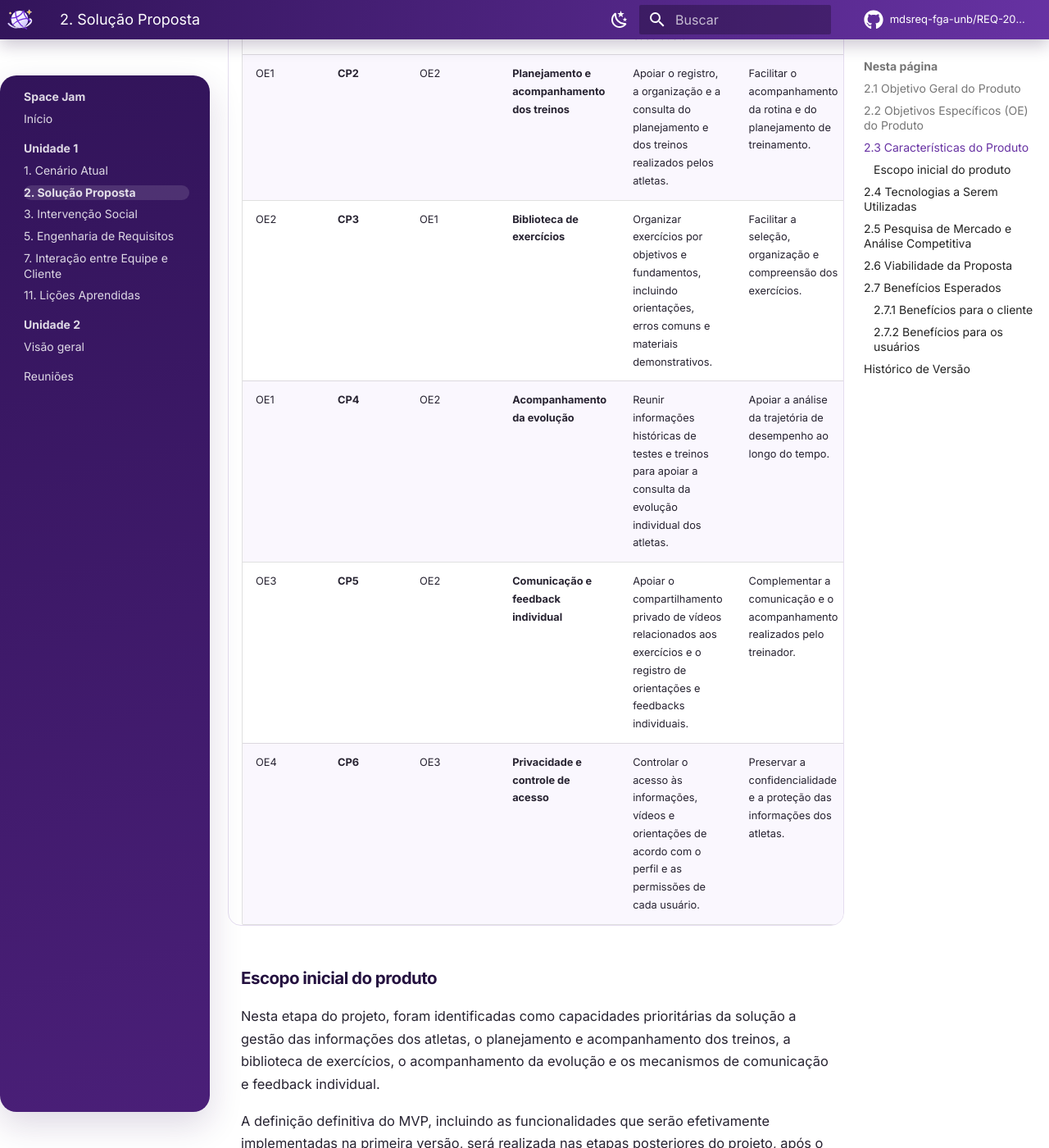
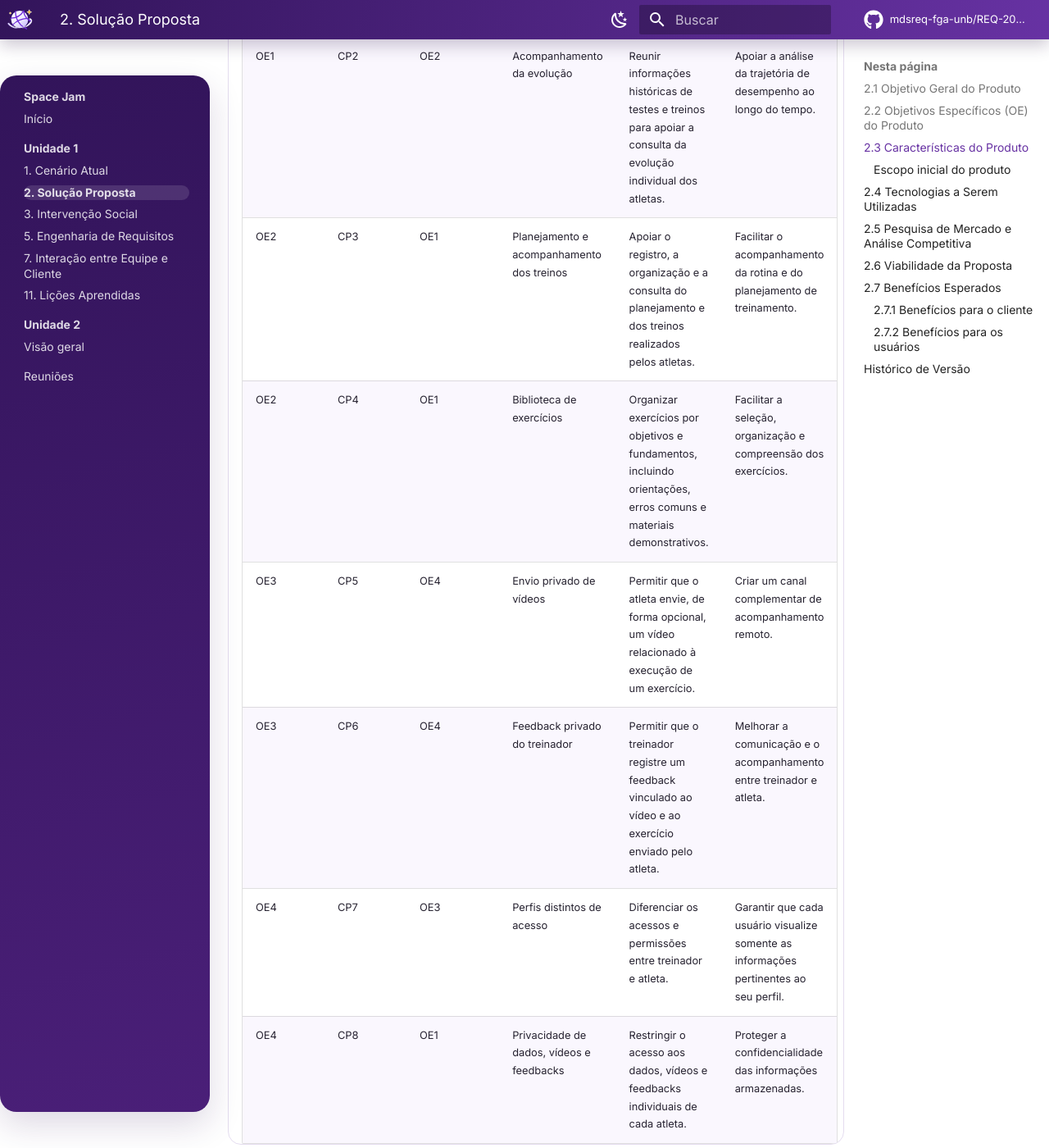
Before and after one commit to mdsreq-fga-unb/REQ-2026.2-T01-SpaceJam, an MkDocs documentation site: the page built from docs/solucao.md, in a window 1280 px wide and 1400 px high, scrolled down 2163 px. Shown: the whole window at 82% size. Built offline with MkDocs 1.6.1 and Material for MkDocs 9.7.7, drawn with Linux system fonts in a browser that asks for light colours; comment, search, counter and statistics services are not loaded; some of the changed text lies outside the part shown.

Commit message:
docs: reorganiza características do produto e aprimora descrições

```diff
--- a/docs/solucao.md
+++ b/docs/solucao.md
@@ -40,17 +40,18 @@ mantendo a descrição do cenário atual restrita à Seção 1.
 
 ## 2.3 Características do Produto
 
-
 As características apresentadas a seguir foram definidas considerando os objetivos específicos do produto e as necessidades identificadas no contexto do cliente.
 
 | OE principal | ID | Contribuição secundária | Característica do Produto | Descrição resumida | Valor de negócio principal |
 |---|---|---|---|---|---|
-| OE1 | **CP1** | OE2 | **Gestão das informações do atleta** | Centralizar informações de perfil, objetivos, histórico de lesões e resultados de testes relacionados a cada atleta. | Facilitar o acesso, a organização e a consulta das informações individuais. |
-| OE1 | **CP2** | OE2 | **Planejamento e acompanhamento dos treinos** | Apoiar o registro, a organização e a consulta do planejamento e dos treinos realizados pelos atletas. | Facilitar o acompanhamento da rotina e do planejamento de treinamento. |
-| OE2 | **CP3** | OE1 | **Biblioteca de exercícios** | Organizar exercícios por objetivos e fundamentos, incluindo orientações, erros comuns e materiais demonstrativos. | Facilitar a seleção, organização e compreensão dos exercícios. |
-| OE1 | **CP4** | OE2 | **Acompanhamento da evolução** | Reunir informações históricas de testes e treinos para apoiar a consulta da evolução individual dos atletas. | Apoiar a análise da trajetória de desempenho ao longo do tempo. |
-| OE3 | **CP5** | OE2 | **Comunicação e feedback individual** | Apoiar o compartilhamento privado de vídeos relacionados aos exercícios e o registro de orientações e feedbacks individuais. | Complementar a comunicação e o acompanhamento realizados pelo treinador. |
-| OE4 | **CP6** | OE3 | **Privacidade e controle de acesso** | Controlar o acesso às informações, vídeos e orientações de acordo com o perfil e as permissões de cada usuário. | Preservar a confidencialidade e a proteção das informações dos atletas. |
+| OE1 | CP1 | OE2 | Gestão das informações do atleta | Centralizar informações de perfil, objetivos, histórico de lesões e resultados de testes de cada atleta. | Facilitar o acesso, a organização e a consulta das informações individuais. |
+| OE1 | CP2 | OE2 | Acompanhamento da evolução | Reunir informações históricas de testes e treinos para apoiar a consulta da evolução individual dos atletas. | Apoiar a análise da trajetória de desempenho ao longo do tempo. |
+| OE2 | CP3 | OE1 | Planejamento e acompanhamento dos treinos | Apoiar o registro, a organização e a consulta do planejamento e dos treinos realizados pelos atletas. | Facilitar o acompanhamento da rotina e do planejamento de treinamento. |
+| OE2 | CP4 | OE1 | Biblioteca de exercícios | Organizar exercícios por objetivos e fundamentos, incluindo orientações, erros comuns e materiais demonstrativos. | Facilitar a seleção, organização e compreensão dos exercícios. |
+| OE3 | CP5 | OE4 | Envio privado de vídeos | Permitir que o atleta envie, de forma opcional, um vídeo relacionado à execução de um exercício. | Criar um canal complementar de acompanhamento remoto. |
+| OE3 | CP6 | OE4 | Feedback privado do treinador | Permitir que o treinador registre um feedback vinculado ao vídeo e ao exercício enviado pelo atleta. | Melhorar a comunicação e o acompanhamento entre treinador e atleta. |
+| OE4 | CP7 | OE3 | Perfis distintos de acesso | Diferenciar os acessos e permissões entre treinador e atleta. | Garantir que cada usuário visualize somente as informações pertinentes ao seu perfil. |
+| OE4 | CP8 | OE1 | Privacidade de dados, vídeos e feedbacks | Restringir o acesso aos dados, vídeos e feedbacks individuais de cada atleta. | Proteger a confidencialidade das informações armazenadas. |
 
 ### Escopo inicial do produto
 
```
Also changed, not shown: other parts of docs/solucao.md (+1 -1 lines).
